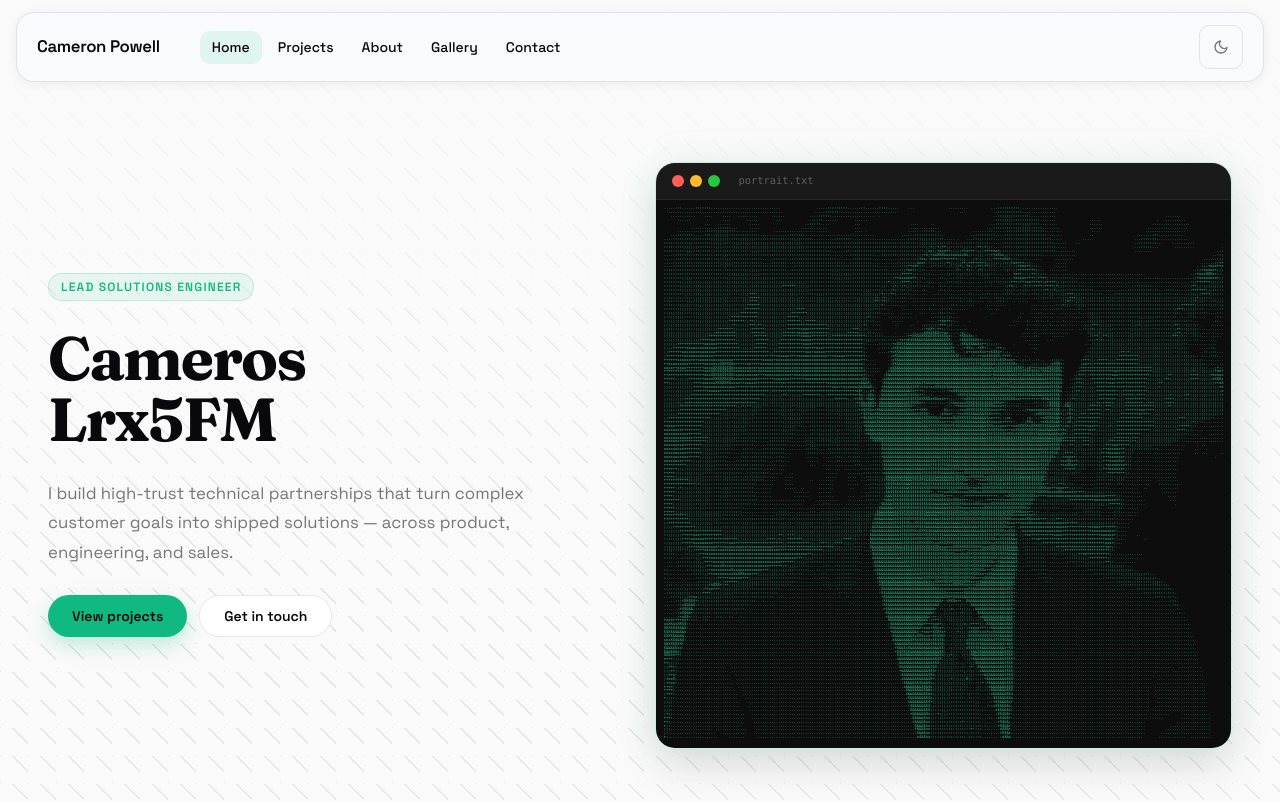
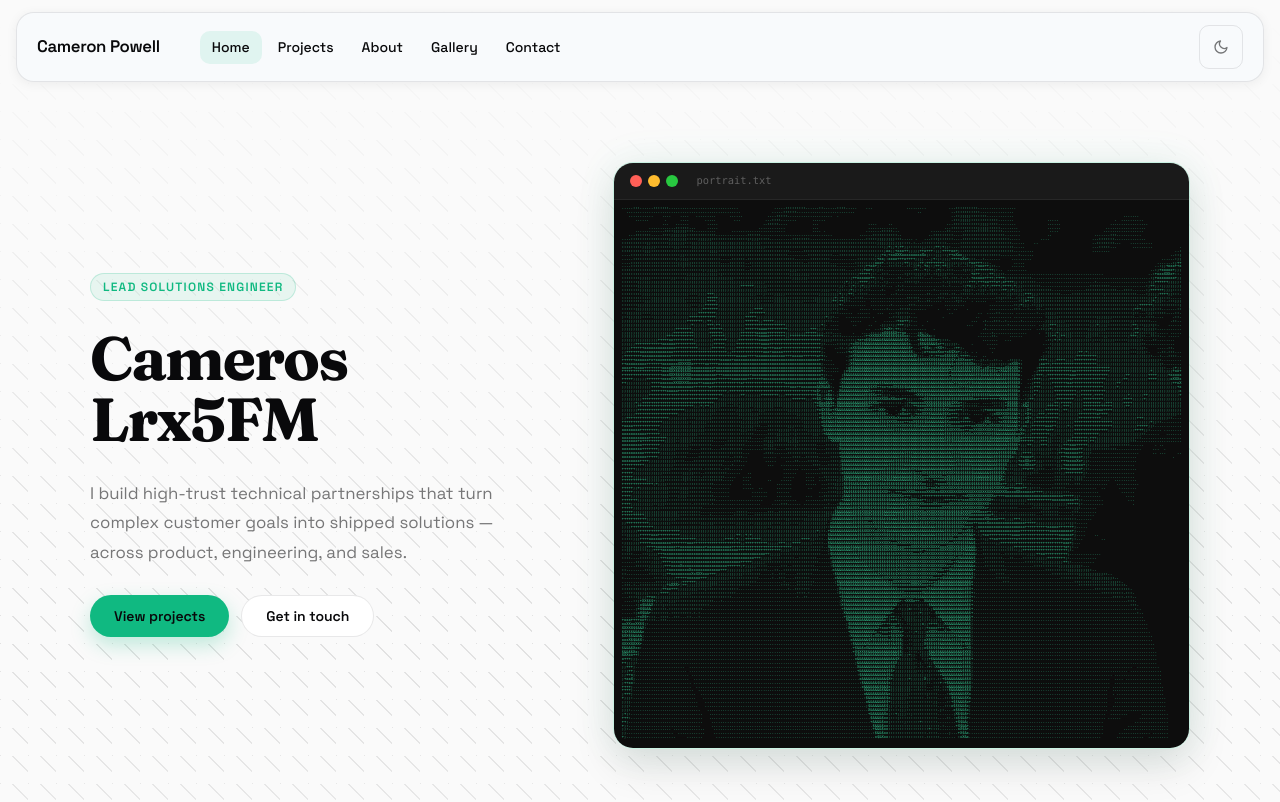
Before and after one commit to bbuckwheatt/website, a Next.js app: page / in a window 1280 px wide. Shown: the top 802 px of the page. Built offline with nearby package versions, Linux system fonts and the light colour scheme.

Commit message:
center hero content with max-w on wide screens

```diff
--- a/app/page.tsx
+++ b/app/page.tsx
@@ -31,10 +31,12 @@ export default function HomePage() {
 
       {/* ── Hero ─────────────────────────────────────────────────────────── */}
       <section className="
-        flex items-center gap-16 px-12 pt-20 pb-16 relative min-h-[85vh]
-        max-lg:gap-10 max-md:flex-col max-md:px-8 max-md:pt-14 max-md:pb-10 max-md:min-h-0
+        flex justify-center items-center px-12 pt-20 pb-16 relative min-h-[85vh]
+        max-md:px-8 max-md:pt-14 max-md:pb-10 max-md:min-h-0
         max-sm:px-6 max-sm:pt-10 max-sm:pb-8
       ">
+        {/* Centered content wrapper — caps total width so it doesn't sprawl on ultrawide */}
+        <div className="flex items-center gap-16 w-full max-w-[1100px] max-lg:gap-10 max-md:flex-col">
 
         {/* Text — left */}
         <div className="
@@ -106,6 +108,7 @@ export default function HomePage() {
         <div className="flex-shrink-0 max-md:order-1 max-md:w-full max-md:flex max-md:justify-center">
           <AsciiPortrait />
         </div>
+        </div>{/* end centered content wrapper */}
       </section>
 
       {/* ── Focus strip ─────────────────────────────────────────────────── */}
```
